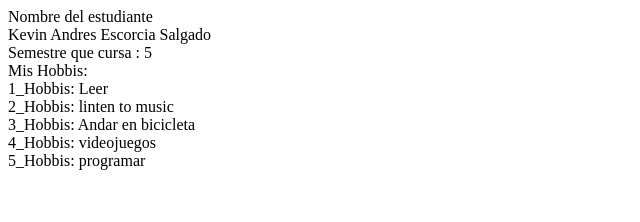
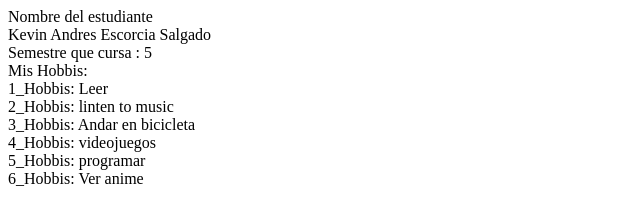
Before and after one commit to Atomic012/Git_GitHub_taller, a plain HTML site: page index.html in a window 1280 px wide. Shown: the whole page, without its empty margins (0-640 px from the left). Drawn offline with Linux system fonts and the light colour scheme.

Commit message:
nine_kof

```diff
--- a/index.html
+++ b/index.html
@@ -17,6 +17,7 @@
     <div>3_Hobbis: Andar en bicicleta</div>
     <div>4_Hobbis: videojuegos </div>
     <div>5_Hobbis: programar</div>
+    <div>6_Hobbis: Ver anime</div>
 </body>
 
 </html>
```
